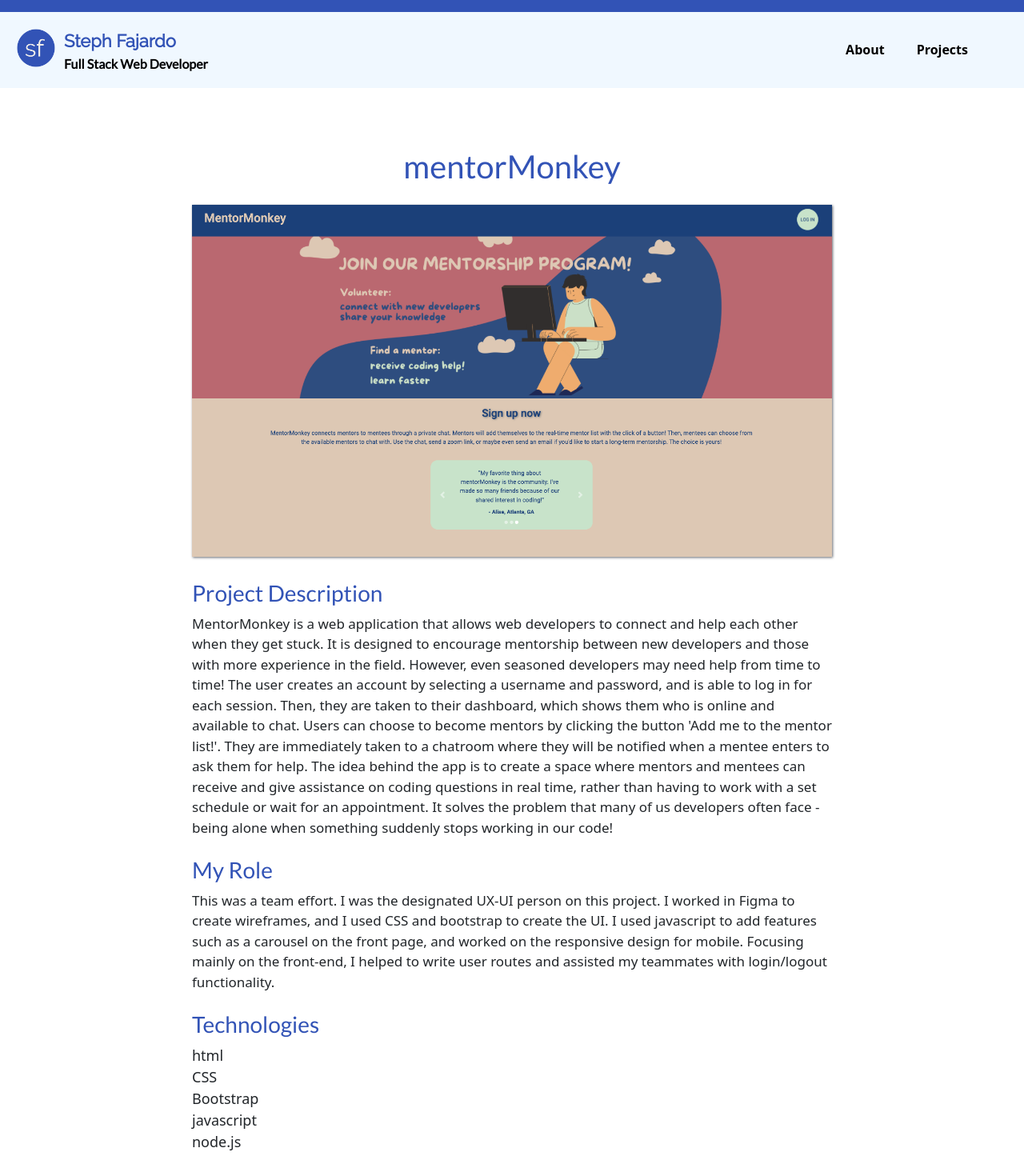
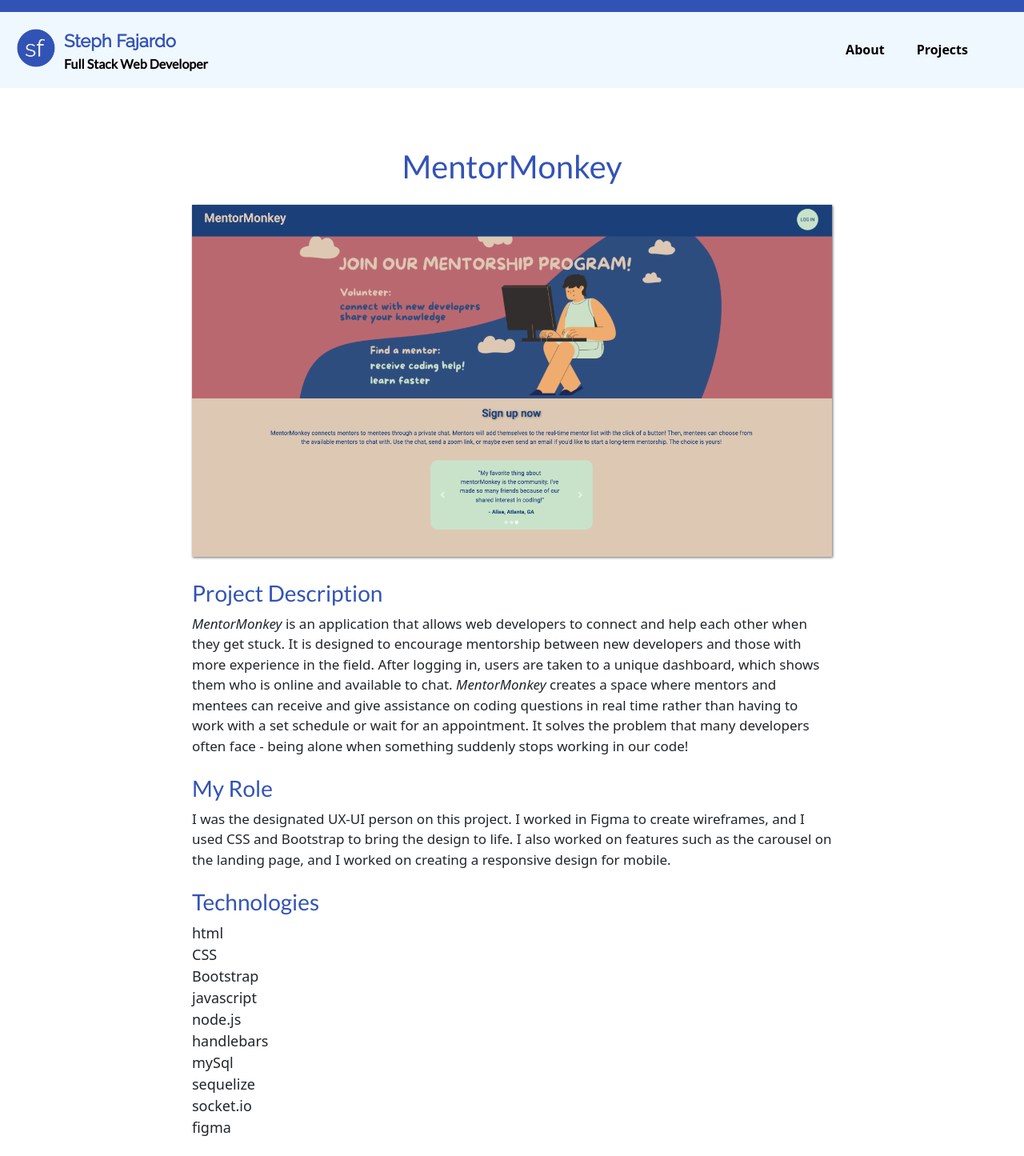
Before and after one commit to stephtf/stephtf, a React (Create React App) app in the folder portfolio/: page /project-2 in a window 1280 px wide. Shown: the top 1445 px of the page at 80% size. Built offline with nearby package versions, Linux system fonts and the light colour scheme.

Commit message:
update typos in projects

```diff
--- a/portfolio/src/components/Projects.js
+++ b/portfolio/src/components/Projects.js
@@ -14,11 +14,11 @@ function Projects() {
             </NavLink>
             <NavLink to='/project-2' className='link-styles'>
               <img className='project-thumbnails mt-4' src='images/mm-thumb.png' alt='a woman working on a computer'/>
-              <p className='mb-4 project-titles'>mentorMonkey</p>
+              <p className='mb-4 project-titles'>MentorMonkey</p>
             </NavLink>
             <NavLink to='/project-3' className='link-styles'>
               <img className='project-thumbnails mt-4' src='images/historiography-thumb.png' alt='the sign-in page of historiography'/>
-              <p className='mb-4 project-titles'>historiography</p>
+              <p className='mb-4 project-titles'>Historiography</p>
             </NavLink>
             <NavLink to='/project-4' className='link-styles'>
               <img className='project-thumbnails mt-4' src='images/urban-thumb.jpg' alt='a mobile phone screen displaying an online dictionary'/>
--- a/portfolio/src/components/project-components/Project2.js
+++ b/portfolio/src/components/project-components/Project2.js
@@ -6,14 +6,14 @@ const Project2 = () => {
         <div>
             <Header />
             <div className='body-container'>
-                <h1 className='mt-4 mb-4 text-center'>mentorMonkey</h1>
+                <h1 className='mt-4 mb-4 text-center'>MentorMonkey</h1>
                 <img className='project-hero' src='./images/mm-hero.png' alt='the mentorMonkey landing page'/>
                 <h3 className='mt-4'>Project Description</h3>
-                <p>MentorMonkey is a web application that allows web developers to connect and help each other when they get stuck. It is designed to encourage mentorship between new developers and those with more experience in the field. However, even seasoned developers may need help from time to time! The user creates an account by selecting a username and password, and is able to log in for each session. Then, they are taken to their dashboard, which shows them who is online and available to chat. Users can choose to become mentors by clicking the button 'Add me to the mentor list!'. They are immediately taken to a chatroom where they will be notified when a mentee enters to ask them for help. The idea behind the app is to create a space where mentors and mentees can receive and give assistance on coding questions in real time, rather than having to work with a set schedule or wait for an appointment. It solves the problem that many of us developers often face - being alone when something suddenly stops working in our code!
+                <p><i>MentorMonkey</i> is an application that allows web developers to connect and help each other when they get stuck. It is designed to encourage mentorship between new developers and those with more experience in the field. After logging in, users are taken to a unique dashboard, which shows them who is online and available to chat. <i>MentorMonkey</i> creates a space where mentors and mentees can receive and give assistance on coding questions in real time rather than having to work with a set schedule or wait for an appointment. It solves the problem that many developers often face - being alone when something suddenly stops working in our code!
                 </p>
                 <h3 className='mt-4'>My Role</h3>
                 <p>
-                This was a team effort. I was the designated UX-UI person on this project. I worked in Figma to create wireframes, and I used CSS and bootstrap to create the UI. I used javascript to add features such as a carousel on the front page, and worked on the responsive design for mobile. Focusing mainly on the front-end, I  helped to write user routes and assisted my teammates with login/logout functionality.
+                I was the designated UX-UI person on this project. I worked in Figma to create wireframes, and I used CSS and Bootstrap to bring the design to life. I also worked on features such as the carousel on the landing page, and I worked on creating a responsive design for mobile.
                 </p>
                 <h3 className='mt-4'>Technologies</h3>
                 <ul className='tech-list'>
--- a/portfolio/src/components/project-components/Project3.js
+++ b/portfolio/src/components/project-components/Project3.js
@@ -6,14 +6,14 @@ const Project3 = () => {
         <div>
         <Header />
         <div className='body-container'>
-            <h1 className='mt-4 mb-4 text-center'>historiography</h1>
+            <h1 className='mt-4 mb-4 text-center'>Historiography</h1>
             <img className='project-hero' src='./images/historiography-hero.png' alt='the mentorMonkey landing page'/>
             <h3 className='mt-4'>Project Description</h3>
-            <p>Historiography is a note taker and organizer that allows historians to quickly review their notes and easily keep track of the books they have read. With academic historians as the target user, the app features a unique login that displays only the notes in one's collection. It also allows the user to highlight important notes and it automatically keeps track of one's sub-disciplinary fields based on each entry. Historiography features a minimalist UI to ease usability and provide a clean and organized feel.
+            <p><i>Historiography</i> is a note taker and organizer that allows historians to quickly review their notes and easily keep track of the books they have read. With academic historians as the target user, the app features a unique login that displays only the notes in one's collection. It also allows the user to highlight important notes and it automatically keeps track of one's sub-disciplinary fields based on each entry. <i>Historiography</i> features a minimalist UI to ease usability and provide a clean and organized feel.
             </p>
             <h3 className='mt-4'>My Role</h3>
             <p>
-            This was my very first solo full-stack project. I built it from start to finish beginning with centering the user's needs. As someone trained in academic history, I felt that this was the kind of app that would have made my life so much easier back when I was studying for my exams and writing my dissertation. I rechanneled my empathy for the user's pain points and built a simple app that could be further developed into a specialized product for scholars and university students.
+            This was my very first solo full-stack project. I built it from start to finish beginning with centering the user's needs. As someone trained in academic history, I felt that this was the kind of app that would have made my life so much easier back when I was studying for my PhD exams and writing my dissertation. I rechanneled my empathy for the user's pain points and built a simple app that can be further developed into a specialized product for scholars and university students.
             </p>
             <h3 className='mt-4'>Technologies</h3>
             <ul className='tech-list'>
--- a/portfolio/src/components/project-components/Project4.js
+++ b/portfolio/src/components/project-components/Project4.js
@@ -9,7 +9,7 @@ const Project4 = () => {
                 <h1 className='mt-4 mb-4 text-center'>Ultimate Urban Dictionary</h1>
                 <img className='project-hero' src='./images/urban-hero.png' alt='the mentorMonkey landing page'/>
                 <h3 className='mt-4'>Project Description</h3>
-                <p>Ultimate Urban Dictionary is a fun application that allows users to search for trendy and/or slang words to find their definitions as well as a corresponding gif. Our target user is anyone who wants to learn some hip new lingo! Using Giphy and Urban Dictionary API, this project adds a whole new dimension to the idea of an online dictionary.
+                <p><i>Ultimate Urban Dictionary</i> is a fun application that allows users to search for trendy and/or slang words to find their definitions as well as a corresponding gif. Our target user is anyone who wants to learn some hip new lingo! Using Giphy and Urban Dictionary API, this project adds a whole new dimension to the idea of an online dictionary.
                 </p>
                 <h3 className='mt-4'>My Role</h3>
                 <p>
```
